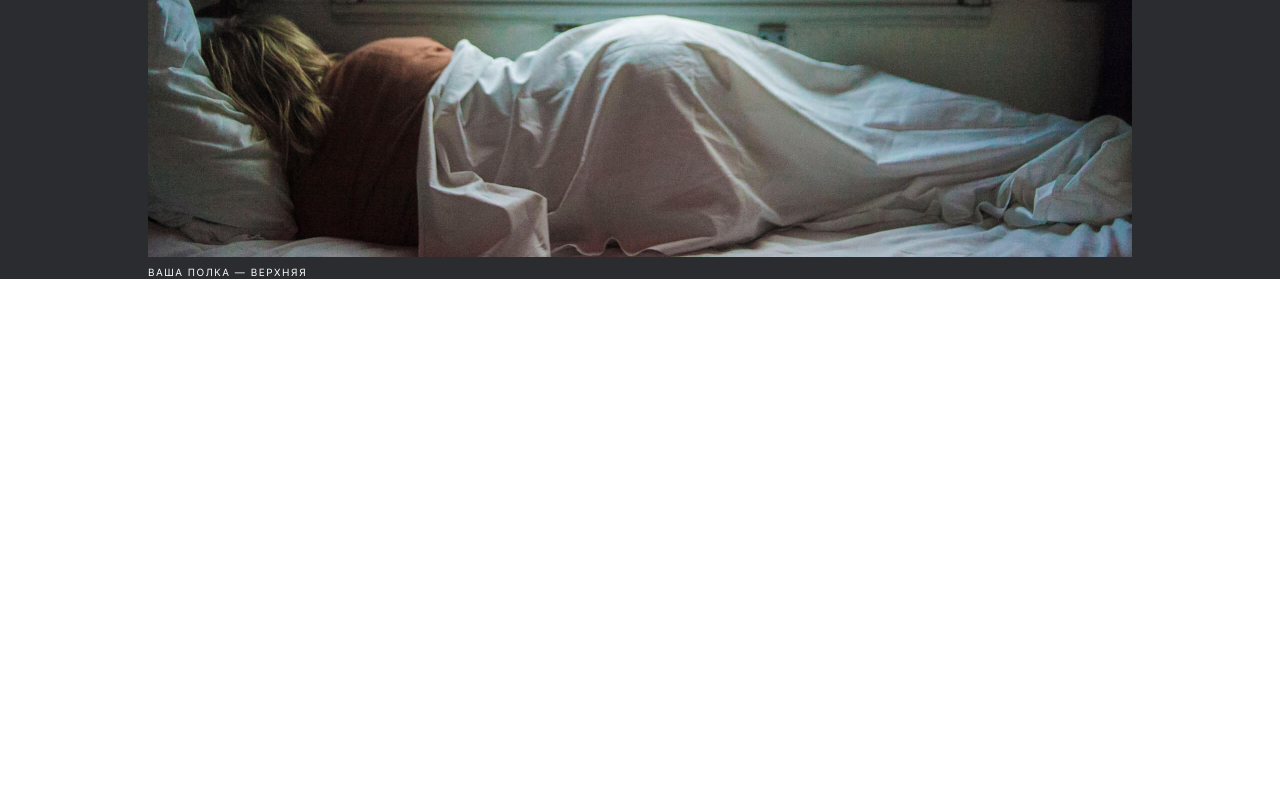
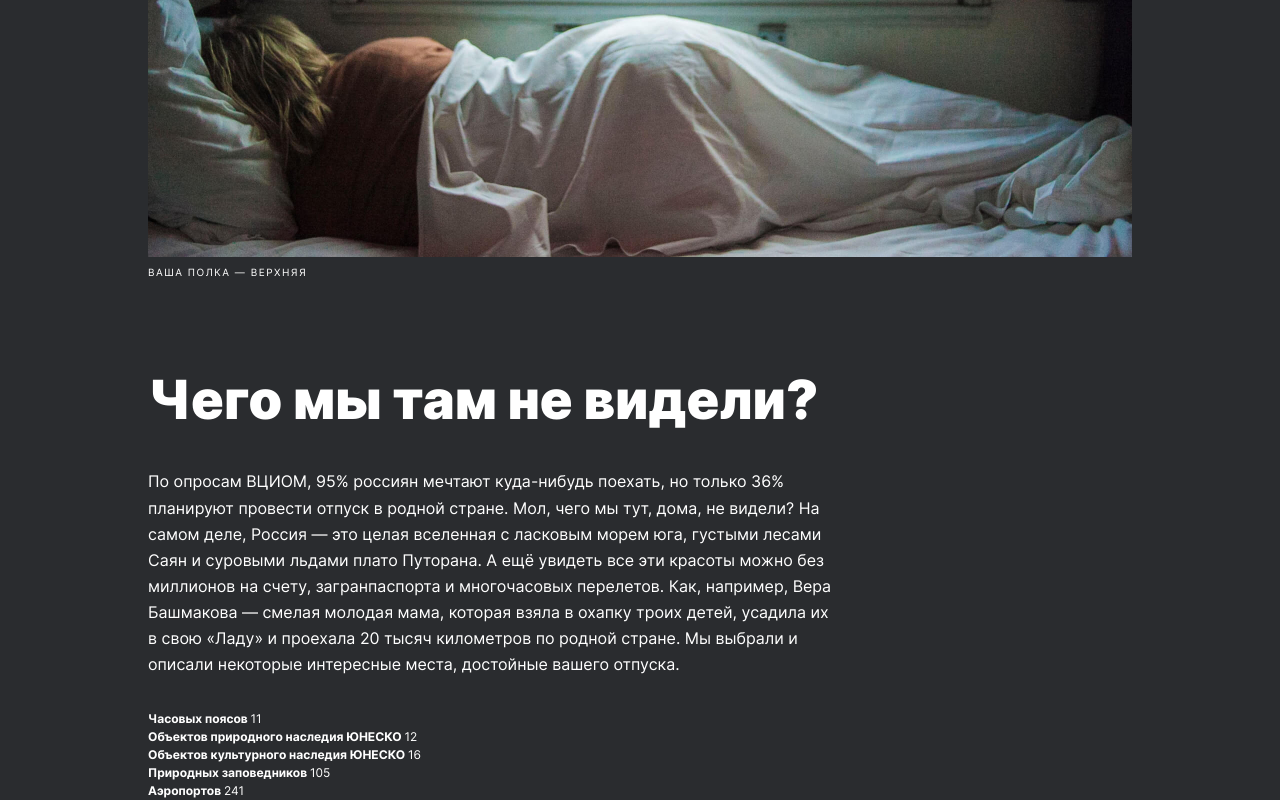
Before and after one commit to AlexBal4ugov/russian-travel, a plain HTML site: page index.html in a window 1280 px wide. Shown: the part 862-1662 px from the top of the page. Before the commit the page ends 1141 px from the top, so only its background shows below. Drawn offline with Linux system fonts and the light colour scheme.

Commit message:
Доавлен блок Интро

```diff
--- /dev/null
+++ b/blocks/intro/__list-digits/intro__list-digits.css
@@ -0,0 +1,3 @@
+.intro__list-digits {
+  font-weight: 400;
+}
--- /dev/null
+++ b/blocks/intro/__list-item/intro__list-item.css
@@ -0,0 +1,7 @@
+.intro__list-item {
+  margin: 0;
+  padding: 0;
+  font-weight: 700;
+  font-size: 12px;
+  line-height: 150%;
+}
--- /dev/null
+++ b/blocks/intro/__list/intro__list.css
@@ -0,0 +1,5 @@
+.intro__list {
+  margin: 0;
+  padding: 0;
+  list-style-type: none;
+}
--- /dev/null
+++ b/blocks/intro/__text/intro__text.css
@@ -0,0 +1,7 @@
+.intro__text {
+  padding: 0;
+  margin: 40px 0 33px 0;
+  font-weight: 400;
+  font-size: 16px;
+  line-height: 163%;
+}
--- /dev/null
+++ b/blocks/intro/__title/intro__title.css
@@ -0,0 +1,7 @@
+.intro__title {
+  margin: 0;
+  padding: 0;
+  font-weight: 900;
+  font-size: 54px;
+  line-height: 107%;
+}
--- /dev/null
+++ b/blocks/intro/intro.css
@@ -0,0 +1,5 @@
+.intro {
+  max-width: 690px;
+  margin-left: 148px;
+  margin-top: 92px;
+}
--- a/index.html
+++ b/index.html
@@ -22,6 +22,34 @@
       <img class="lead__image" src="./images/lead-polka.jpg" alt="Иллюстрация путешествия по России">
       <p class="lead__caption">ваша полка — верхняя</p>
     </section>
+    <section class="intro">
+      <h2 class="intro__title">Чего мы там не видели?</h2>
+      <p class="intro__text">По опросам ВЦИОМ, 95% россиян мечтают куда-нибудь поехать,
+        но только 36% планируют провести отпуск в родной стране. Мол, чего мы тут, дома,
+        не видели? На самом деле, Россия — это целая вселенная с ласковым морем юга, густыми лесами
+        Саян и суровыми льдами плато Путорана. А ещё увидеть все эти красоты можно без миллионов на
+        счету, загранпаспорта и многочасовых перелетов. Как, например, Вера Башмакова — смелая молодая
+        мама, которая взяла в охапку троих детей, усадила их в свою «Ладу» и проехала 20 тысяч
+        километров по родной стране. Мы выбрали и описали некоторые интересные места, достойные
+        вашего отпуска.</p>
+      <ul class="intro__list">
+        <li class="intro__list-item">Часовых поясов
+          <span class="intro__list-digits">11</span>
+        </li>
+        <li class="intro__list-item">Объектов природного наследия ЮНЕСКО
+          <span class="intro__list-digits">12</span>
+        </li>
+        <li class="intro__list-item">Объектов культурного наследия ЮНЕСКО
+          <span class="intro__list-digits">16</span>
+        </li>
+        <li class="intro__list-item">Природных заповедников
+          <span class="intro__list-digits">105</span>
+        </li>
+        <li class="intro__list-item">Аэропортов
+          <span class="intro__list-digits">241</span>
+        </li>
+      </ul>
+    </section>
   </div>
   </main>
 </body>
--- a/pages/index.css
+++ b/pages/index.css
@@ -14,3 +14,10 @@
 @import url(../blocks/lead/__subtitle/lead__subtitle.css);
 @import url(../blocks/lead/__image/lead__image.css);
 @import url(../blocks/lead/__caption/lead__caption.css);
+
+@import url(../blocks/intro/intro.css);
+@import url(../blocks/intro/__title/intro__title.css);
+@import url(../blocks/intro/__text/intro__text.css);
+@import url(../blocks/intro/__list/intro__list.css);
+@import url(../blocks/intro/__list-item/intro__list-item.css);
+@import url(../blocks/intro/__list-digits/intro__list-digits.css);
--- a/styles/inter.css
+++ b/styles/inter.css
@@ -9,6 +9,14 @@
 }
 @font-face {
   font-family: 'Inter';
+  font-style: normal;
+  font-weight: 700;
+  font-display: swap;
+  src: url("../vendor/fonts/Inter-Bold.woff2") format("woff2"),
+        url("../vendor/fonts/Inter-Bold.woff") format("woff");
+}
+@font-face {
+  font-family: 'Inter';
   font-style:  normal;
   font-weight: 900;
   font-display: swap;
```
Also changed, not shown: vendor/fonts/Inter-Bold.woff (added), vendor/fonts/Inter-Bold.woff2 (added).
